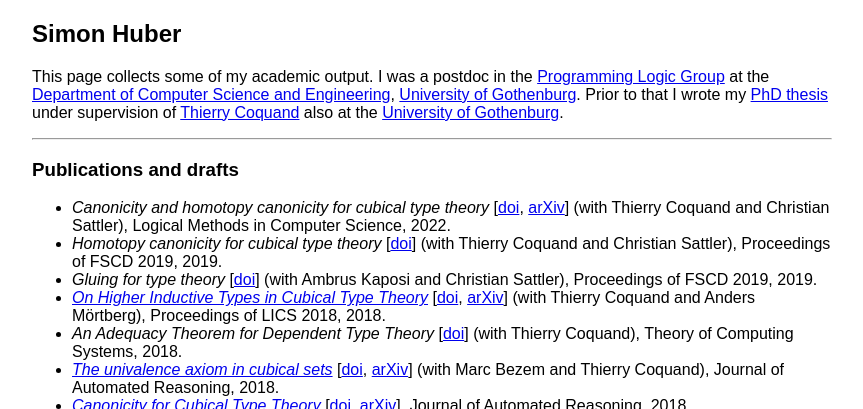
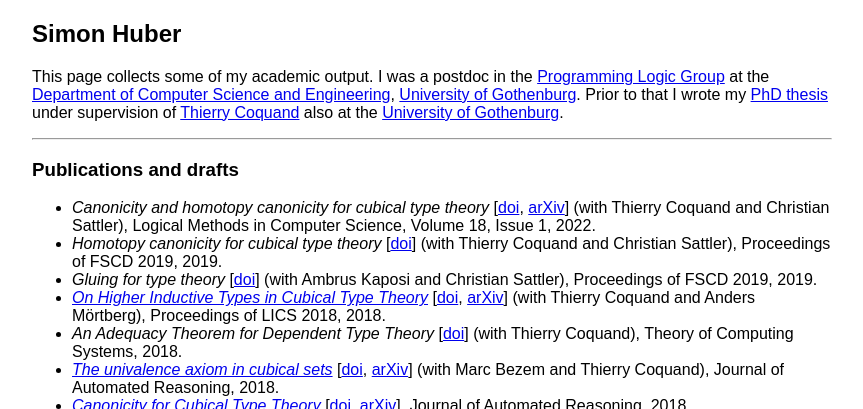
Before and after one commit to simhu/simhu.github.io, a Jekyll site: the page built from index.md, in a window 1280 px wide. Shown: the top 409 px of the page, without its empty margins (208-1071 px from the left). Built offline with Jekyll 4.4.1, drawn with Linux system fonts in a browser that asks for light colours.

Commit message:
Add LMCS volume and issue

```diff
--- a/index.md
+++ b/index.md
@@ -22,7 +22,8 @@ Coquand](https://www.cse.chalmers.se/~coquand/) also at the
 - *Canonicity and homotopy canonicity for cubical type theory*
   \[[doi](https://doi.org/10.46298/lmcs-18(1:28)2022),
   [arXiv](https://arxiv.org/abs/1902.06572)\] (with Thierry Coquand
-  and Christian Sattler), Logical Methods in Computer Science, 2022.
+  and Christian Sattler), Logical Methods in Computer Science, Volume
+  18, Issue 1, 2022.
 - *Homotopy canonicity for cubical type theory*
   \[[doi](https://doi.org/10.4230/LIPIcs.FSCD.2019.11)\] (with
   Thierry Coquand and Christian Sattler), Proceedings of FSCD 2019,
```
